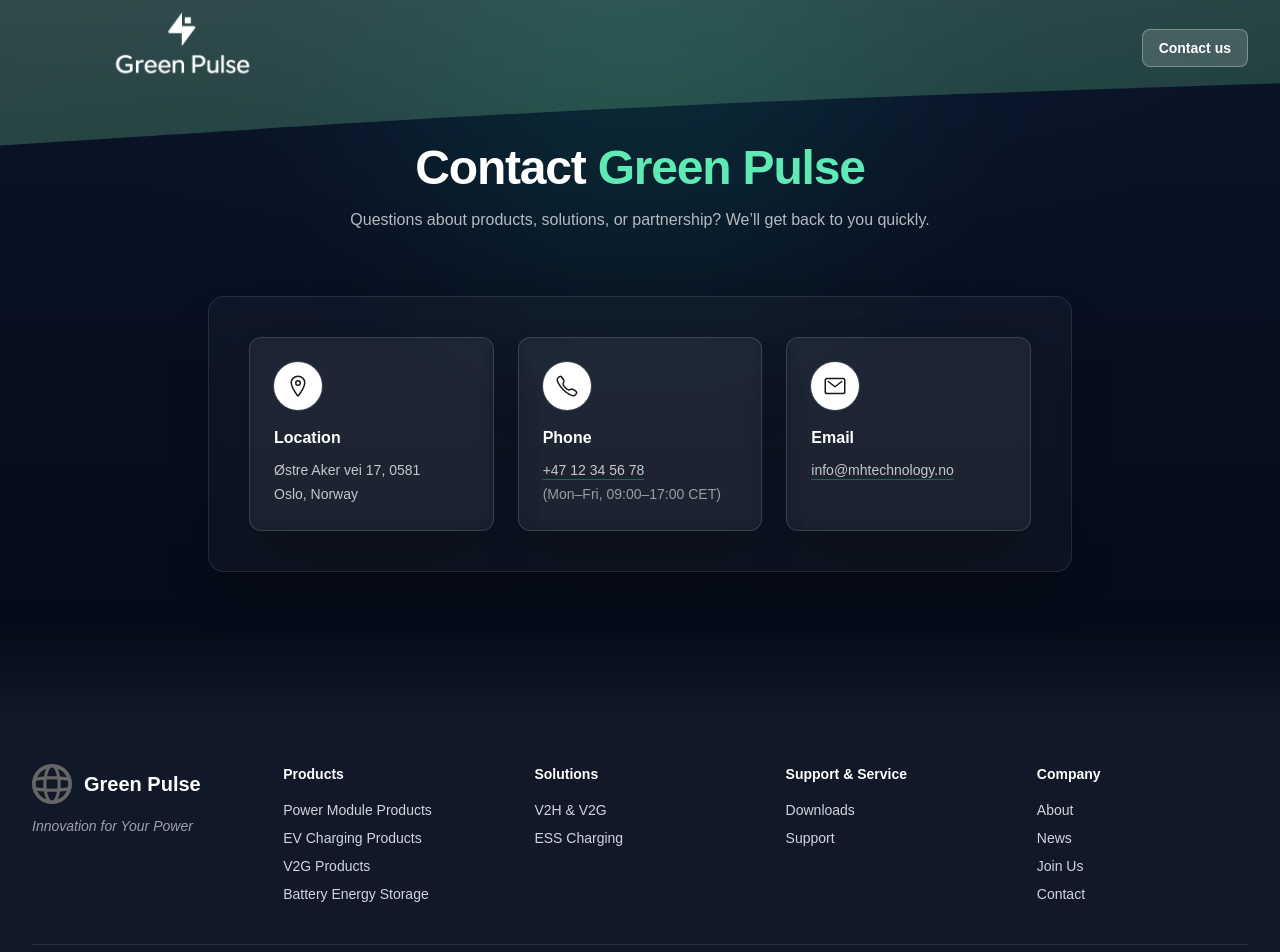
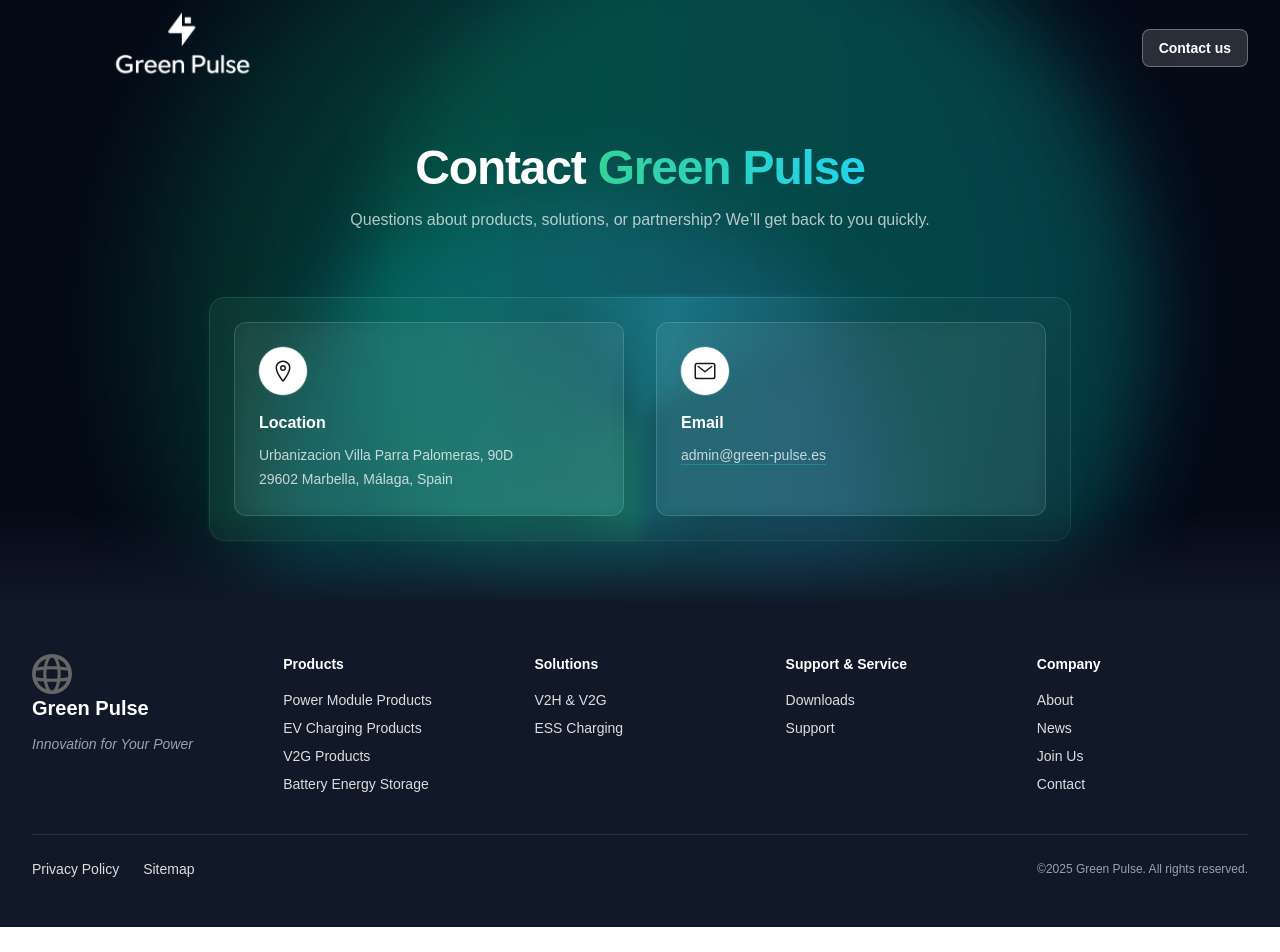
Before and after one commit to ParSaMnSS/green-pulse, a Next.js app: page /contact in a window 1280 px wide. Shown: the top 952 px of the page. After the commit the page ends 927 px from the top, so only its background shows below. Built offline with nearby package versions, Linux system fonts and the light colour scheme.

Commit message:
new contact us UI

```diff
--- a/src/app/contact/page.tsx
+++ b/src/app/contact/page.tsx
@@ -3,8 +3,10 @@
 import Navbar from "../../components/Navbar";
 import Footer from "../../components/Footer";
 import ContactGrid from "../../components/Contact-us/contactGrid";
-import Backdrop from "../../components/VFX/Backdrop";
+// import Backdrop from "../../components/VFX/Backdrop";
 import Section from "../../components/VFX/Section";
+import GradientBorderCard from "../../components/bits/GradientBorderCard";
+import Aurora from "../../components/VFX/Aurora";
 
 export const metadata: Metadata = {
   title: "Contact",
@@ -17,23 +19,24 @@
       <Navbar />
 
       <Section fadeTo="#111827" className="bg-transparent">
-        <Backdrop className="flex-1">
+        <Aurora>
           {/* Header copy */}
           <header className="mx-auto w-full max-w-5xl px-4 pt-28 text-center sm:pt-36">
             <h1 className="text-4xl font-extrabold tracking-tight text-white md:text-5xl">
-              Contact <span className="text-emerald-300">Green&nbsp;Pulse</span>
+              Contact <span className="bg-clip-text text-transparent bg-[linear-gradient(90deg,#34d399,#22d3ee)]">Green&nbsp;Pulse</span>
             </h1>
+
             <p className="mx-auto mt-4 max-w-2xl text-balance text-white/70">
               Questions about products, solutions, or partnership? We’ll get back to you quickly.
             </p>
           </header>
           {/* Grid */}
           <main className="mx-auto w-full max-w-4xl px-4 py-16">
-            <div className="rounded-2xl border border-white/10 bg-white/[0.03] p-6 shadow-2xl backdrop-blur-sm sm:p-10 mb-20">
+            <GradientBorderCard>
               <ContactGrid />
-            </div>
+            </GradientBorderCard>
           </main>
-        </Backdrop>
+        </Aurora>
       </Section>
 
       <Footer />
--- a/src/components/Contact-us/contactGrid.tsx
+++ b/src/components/Contact-us/contactGrid.tsx
@@ -3,28 +3,23 @@
 
 export default function ContactGrid() {
   return (
-    <div className="grid grid-cols-1 gap-6 sm:grid-cols-3">
+    <div className="grid grid-cols-1 gap-6 sm:grid-cols-2 md:gap-8">
+      {/* Location */}
       <ContactItem icon="/icons/contact-us/location.svg" title="Location">
         <address className="not-italic">
-          Østre Aker vei 17, 0581<br />
-          Oslo, Norway
+          Urbanizacion Villa Parra Palomeras, 90D<br />
+          29602 Marbella, Málaga, Spain
         </address>
       </ContactItem>
 
-      <ContactItem icon="/icons/contact-us/call.svg" title="Phone">
-        <p>
-          <a href="tel:+4712345678" className="underline decoration-emerald-400/40 underline-offset-4 hover:text-emerald-300">
-            +47 12 34 56 78
-          </a>
-        </p>
-        <p className="text-white/55">(Mon–Fri, 09:00–17:00 CET)</p>
-      </ContactItem>
-
+      {/* Email */}
       <ContactItem icon="/icons/contact-us/mail.svg" title="Email">
         <p>
-          <a href="mailto:info@mhtechnology.no"
-             className="underline decoration-emerald-400/40 underline-offset-4 hover:text-emerald-300">
-            info@mhtechnology.no
+          <a
+            href="mailto:info@mhtechnology.no"
+            className="underline decoration-emerald-400/40 underline-offset-4 hover:text-emerald-300"
+          >
+            admin@green-pulse.es
           </a>
         </p>
       </ContactItem>
--- a/src/components/Footer.tsx
+++ b/src/components/Footer.tsx
@@ -1,5 +1,5 @@
 import Image from "next/image";
-import Link from "next/link";
+import AnimatedUnderlineLink from "./bits/AnimatedUnderlineLink";
 
 // ...imports stay the same
 export default function Footer() {
@@ -9,10 +9,10 @@
         <div className="grid grid-cols-1 gap-10 md:grid-cols-2 lg:grid-cols-5">
           {/* Logo */}
           <div>
-            <Link href="/" className="flex items-center space-x-3">
+            <AnimatedUnderlineLink href="/" className="flex items-center space-x-3">
               <Image src="/globe.svg" alt="Green Pulse logo" width={40} height={40} />
               <span className="text-xl font-bold text-white">Green Pulse</span>
-            </Link>
+            </AnimatedUnderlineLink>
             <p className="mt-3 text-sm text-gray-400 italic">
               Innovation for Your Power
             </p>
@@ -22,10 +22,10 @@
           <div>
             <h3 className="text-sm font-semibold text-white">Products</h3>
             <ul className="mt-4 space-y-2 text-sm">
-              <li><Link href="/#compact">Power Module Products</Link></li>
-              <li><Link href="/#portable">EV Charging Products</Link></li>
-              <li><Link href="/#v2g">V2G Products</Link></li>
-              <li><Link href="/#storage">Battery Energy Storage</Link></li>
+              <li><AnimatedUnderlineLink href="/#compact">Power Module Products</AnimatedUnderlineLink></li>
+              <li><AnimatedUnderlineLink href="/#portable">EV Charging Products</AnimatedUnderlineLink></li>
+              <li><AnimatedUnderlineLink href="/#v2g">V2G Products</AnimatedUnderlineLink></li>
+              <li><AnimatedUnderlineLink href="/#storage">Battery Energy Storage</AnimatedUnderlineLink></li>
             </ul>
           </div>
 
@@ -33,8 +33,8 @@
           <div>
             <h3 className="text-sm font-semibold text-white">Solutions</h3>
             <ul className="mt-4 space-y-2 text-sm">
-              <li><Link href="/#v2h">V2H & V2G</Link></li>
-              <li><Link href="/#ess-charging">ESS Charging</Link></li>
+              <li><AnimatedUnderlineLink href="/#v2h">V2H & V2G</AnimatedUnderlineLink></li>
+              <li><AnimatedUnderlineLink href="/#ess-charging">ESS Charging</AnimatedUnderlineLink></li>
             </ul>
           </div>
 
@@ -42,8 +42,8 @@
           <div>
             <h3 className="text-sm font-semibold text-white">Support & Service</h3>
             <ul className="mt-4 space-y-2 text-sm">
-              <li><Link href="/downloads">Downloads</Link></li>
-              <li><Link href="/support">Support</Link></li>
+              <li><AnimatedUnderlineLink href="/downloads">Downloads</AnimatedUnderlineLink></li>
+              <li><AnimatedUnderlineLink href="/support">Support</AnimatedUnderlineLink></li>
             </ul>
           </div>
 
@@ -51,18 +51,18 @@
           <div>
             <h3 className="text-sm font-semibold text-white">Company</h3>
             <ul className="mt-4 space-y-2 text-sm">
-              <li><Link href="/about">About</Link></li>
-              <li><Link href="/news">News</Link></li>
-              <li><Link href="/careers">Join Us</Link></li>
-              <li><Link href="/contact">Contact</Link></li>
+              <li><AnimatedUnderlineLink href="/about">About</AnimatedUnderlineLink></li>
+              <li><AnimatedUnderlineLink href="/news">News</AnimatedUnderlineLink></li>
+              <li><AnimatedUnderlineLink href="/careers">Join Us</AnimatedUnderlineLink></li>
+              <li><AnimatedUnderlineLink href="/contact">Contact</AnimatedUnderlineLink></li>
             </ul>
           </div>
         </div>
 
         <div className="mt-10 flex flex-col items-center justify-between gap-4 border-t border-white/10 pt-6 md:flex-row">
           <div className="flex gap-6 text-sm">
-            <Link href="/privacy">Privacy Policy</Link>
-            <Link href="/sitemap.xml">Sitemap</Link>
+            <AnimatedUnderlineLink href="/privacy">Privacy Policy</AnimatedUnderlineLink>
+            <AnimatedUnderlineLink href="/sitemap.xml">Sitemap</AnimatedUnderlineLink>
           </div>
           <p className="text-xs text-gray-400">
             ©{new Date().getFullYear()} Green Pulse. All rights reserved.
--- /dev/null
+++ b/src/components/VFX/Aurora.tsx
@@ -0,0 +1,39 @@
+"use client";
+
+import React from "react";
+import { motion } from "framer-motion";
+
+export default function Aurora({ children }: { children: React.ReactNode }) {
+  return (
+    <div className="relative isolate overflow-hidden bg-[#050a17]">
+      {/* Aurora layers */}
+      <motion.div
+        aria-hidden="true"
+        className="absolute inset-0"
+        initial={{ opacity: 0 }}
+        animate={{ opacity: 1 }}
+        transition={{ duration: 1.5 }}
+      >
+        <div className="absolute -top-40 left-1/2 h-[60rem] w-[60rem] -translate-x-1/2 rounded-full bg-gradient-to-r from-emerald-500/30 to-cyan-500/20 blur-3xl animate-pulse" />
+        <div className="absolute top-1/3 left-[20%] h-[40rem] w-[40rem] rounded-full bg-gradient-to-r from-cyan-400/20 to-indigo-500/20 blur-2xl animate-[aurora_20s_ease-in-out_infinite]" />
+        <div className="absolute bottom-[-20%] right-[10%] h-[50rem] w-[50rem] rounded-full bg-gradient-to-r from-emerald-400/20 to-teal-500/20 blur-2xl animate-[aurora_25s_ease-in-out_infinite]" />
+      </motion.div>
+
+      {/* Aurora keyframes */}
+      <style jsx global>{`
+        @keyframes aurora {
+          0%,
+          100% {
+            transform: translateY(0) rotate(0deg);
+          }
+          50% {
+            transform: translateY(-20px) rotate(10deg);
+          }
+        }
+      `}</style>
+
+      {/* Content above */}
+      <div className="relative z-10">{children}</div>
+    </div>
+  );
+}
--- /dev/null
+++ b/src/components/bits/AnimatedUnderlineLink.tsx
@@ -0,0 +1,17 @@
+import Link from "next/link";
+
+export default function AnimatedUnderlineLink({
+  href,
+  children,
+  className = "",
+}: { href: string; children: React.ReactNode; className?: string }) {
+  return (
+    <Link href={href} className={`relative inline-flex items-center ${className}`}>
+      <span className="relative z-10 text-white/85 transition-colors hover:text-white">
+        {children}
+      </span>
+      <span className="absolute -bottom-0.5 left-0 h-[2px] w-0 bg-gradient-to-r from-emerald-400 to-cyan-400
+                       transition-all duration-300 group-hover:w-full peer-hover:w-full" />
+    </Link>
+  );
+}
--- /dev/null
+++ b/src/components/bits/GradientBorderCard.tsx
@@ -0,0 +1,17 @@
+import React from "react";
+
+export default function GradientBorderCard({
+  children,
+  className = "",
+}: { children: React.ReactNode; className?: string }) {
+  return (
+    <div className={`relative rounded-2xl p-[1px] ${className}`}>
+      {/* gradient ring */}
+      <div className="absolute inset-0 rounded-2xl bg-[conic-gradient(from_180deg_at_50%_50%,#22c55e33,transparent_40%,#22d3ee33,transparent_70%)] blur-[2px]" />
+      {/* inner */}
+      <div className="relative rounded-2xl border border-white/10 bg-white/[0.03] p-6 backdrop-blur-sm">
+        {children}
+      </div>
+    </div>
+  );
+}
--- /dev/null
+++ b/src/components/bits/ShimmerButton.tsx
@@ -0,0 +1,62 @@
+"use client";
+
+import React from "react";
+
+type AnchorProps = React.AnchorHTMLAttributes<HTMLAnchorElement> & {
+  href: string;                 // required for <a>
+  className?: string;
+  children: React.ReactNode;
+};
+
+type ButtonProps = React.ButtonHTMLAttributes<HTMLButtonElement> & {
+  href?: undefined;             // forbid href on <button>
+  className?: string;
+  children: React.ReactNode;
+};
+
+type Props = AnchorProps | ButtonProps;
+
+const base =
+  "relative inline-flex items-center justify-center rounded-xl px-5 py-2.5 text-sm font-semibold " +
+  "text-white transition-transform duration-300 will-change-transform hover:-translate-y-0.5 " +
+  "before:absolute before:inset-0 before:rounded-xl before:bg-[linear-gradient(120deg,rgba(255,255,255,.18)_0%,rgba(255,255,255,.02)_35%,rgba(255,255,255,.12)_60%,rgba(255,255,255,0)_100%)] " +
+  "before:[mask-image:radial-gradient(120px_60px_at_var(--x,50%)_-40%,black,transparent_80%)] " +
+  "after:absolute after:inset-0 after:rounded-xl after:ring-1 after:ring-white/15 " +
+  "bg-[linear-gradient(180deg,#26324a_0%,#1a2538_100%)] hover:shadow-[0_10px_30px_-10px_rgba(16,185,129,.35)]";
+
+export default function ShimmerButton(props: Props) {
+  const { className = "", children, ...rest } = props;
+
+  const handleMouseMove: React.MouseEventHandler<HTMLElement> = (e) => {
+    const r = e.currentTarget.getBoundingClientRect();
+    const x = ((e.clientX - r.left) / r.width) * 100;
+    e.currentTarget.style.setProperty("--x", `${x}%`);
+  };
+
+  if ("href" in props) {
+    // Anchor version
+    const anchorProps = rest as React.AnchorHTMLAttributes<HTMLAnchorElement>;
+    return (
+      <a
+        {...anchorProps}
+        href={props.href}
+        className={`${base} ${className}`}
+        onMouseMove={handleMouseMove as React.MouseEventHandler<HTMLAnchorElement>}
+      >
+        <span className="relative z-10">{children}</span>
+      </a>
+    );
+  }
+
+  // Button version
+  const buttonProps = rest as React.ButtonHTMLAttributes<HTMLButtonElement>;
+  return (
+    <button
+      {...buttonProps}
+      className={`${base} ${className}`}
+      onMouseMove={handleMouseMove as React.MouseEventHandler<HTMLButtonElement>}
+    >
+      <span className="relative z-10">{children}</span>
+    </button>
+  );
+}
--- /dev/null
+++ b/src/components/bits/SoftDivider.tsx
@@ -0,0 +1,5 @@
+export default function SoftDivider() {
+  return (
+    <div className="mx-auto my-12 h-px max-w-6xl bg-gradient-to-r from-transparent via-white/15 to-transparent" />
+  );
+}
```
Also changed, not shown: src/app/page.tsx (line endings or trailing spaces), 1 other file (tests, documents, lock files or other folders).
